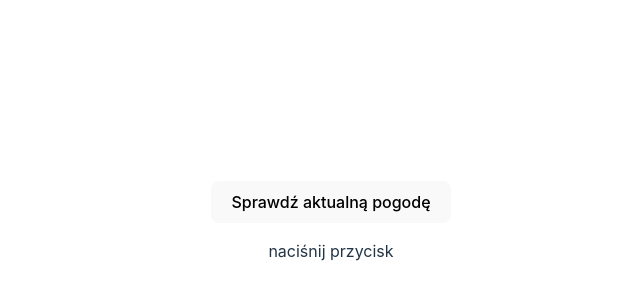
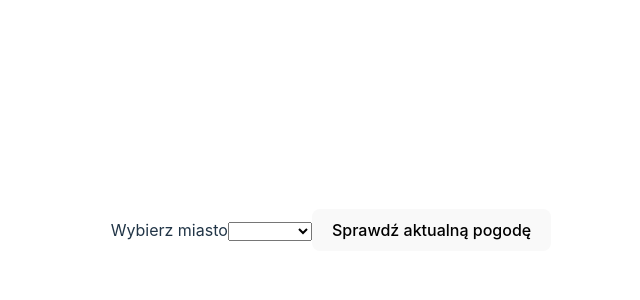
Before and after one commit to ApolinarySzumski/Shazam-API-AS-Project, a React (Vite) app: page / in a window 1280 px wide. Shown: the part 170-470 px from the top of the page, without its empty margins (309-949 px from the left). Built offline with nearby package versions, Linux system fonts and the light colour scheme; no server answers.

Commit message:
choosing city works

```diff
--- a/src/App.tsx
+++ b/src/App.tsx
@@ -1,88 +1,139 @@
 // Aplikacja używa następującego API: https://openweathermap.org/current
+// oraz https://openweathermap.org/api/geocoding-api#direct
 
-import { useEffect, useState } from "react";
+import { BaseSyntheticEvent, useEffect, useState } from "react";
 import "./App.css";
 
 const API_KEY = "00cf304a06131d3dfb70f11fd32c7eba";
-const latSuwalki = 54.11;
-const lonSuwalki = 22.93;
+// const latSuwalki = 54.11;
+// const lonSuwalki = 22.93;
+// const cityName = "Gdansk";
 
-type Weather = {
-  name: string;
-  main: {
-    temp: number;
-    pressure: number;
-  };
-};
+// type Weather = {
+//   name: string;
+//   main: {
+//     temp: number;
+//     pressure: number;
+//   };
+// };
 
 function App() {
-  const [weatherConditions, setWeatherConditions] = useState<Weather>({
-    name: "",
-    main: {
-      temp: 0,
-      pressure: 0,
-    },
-  });
-  const [isButtonClicked, setIsButtonClicked] = useState(false);
+  // const [weatherConditions, setWeatherConditions] = useState<Weather>({
+  //   name: "",
+  //   main: {
+  //     temp: 0,
+  //     pressure: 0,
+  //   },
+  // });
+  //  const [isButtonClicked, setIsButtonClicked] = useState(false);
+  const [placement, setPlacement] = useState({});
+  const [cityName, setCityName] = useState("");
 
-  const getWeather = async () => {
+  // const getPlacement = async () => {
+  //   try {
+  //     const initialResp = await fetch(
+  //       `http://api.openweathermap.org/geo/1.0/direct?q=${cityName},616&limit=1&appid=${API_KEY}`,
+  //     );
+  //     const initialRespToExtract = await initialResp.json();
+  //     return initialRespToExtract;
+  //   } catch (error) {
+  //     console.log(error);
+  //   }
+  // };
+
+  // const getWeather = async () => {
+  //   try {
+  //     // Api params : lat - szerokość geograficzna, lon - długość geograficzna, units - okreśkla jednostkę temperatury, API_KEY - klucz dostępu
+  //     const finalResp = await fetch(
+  //       `https://api.openweathermap.org/data/2.5/weather?lat=${placement.latitude}&lon=${placement.longitude}&units=metric&appid=${API_KEY}`,
+  //     );
+  //     const finalRespToExtract = await finalResp.json();
+  //     return finalRespToExtract;
+  //   } catch (error) {
+  //     console.log(error);
+  //   }
+  // };
+
+  // const getData = async () => {
+  //   await getPlacement().then((cordinates) => {
+  //     setPlacement({
+  //       latitude: cordinates[0].lat,
+  //       longitude: cordinates[0].lon,
+  //     });
+  //   });
+  //   await getWeather()
+  //     .then((extractedResp) => {
+  //       setWeatherConditions(extractedResp);
+  //     })
+  //     .catch((error) => {
+  //       console.log(error);
+  //     });
+  // };
+
+  useEffect(() => {
+    const getPlacement = async () => {
       try {
-      // Api params : lat - szerokość geograficzna, lon - długość geograficzna, units - okreśkla jednostkę temperatury, API_KEY - klucz dostępu
-      const resp = await fetch(
-        `https://api.openweathermap.org/data/2.5/weather?lat=${latSuwalki}&lon=${lonSuwalki}&units=metric&appid=${API_KEY}`,
+        const initialResp = await fetch(
+          `http://api.openweathermap.org/geo/1.0/direct?q=${cityName},616&limit=1&appid=${API_KEY}`,
         );
-      console.log(resp);
-      const respToExtract = await resp.json();
-      return respToExtract;
+        const initialRespToExtract = await initialResp.json();
+        return initialRespToExtract;
       } catch (error) {
         console.log(error);
       }
     };
+    getPlacement().then((cordinates) => {
+      setPlacement({
+        latitude: cordinates[0].lat,
+        longitude: cordinates[0].lon,
+      });
+    });
+  }, [cityName]);
 
-  useEffect(() => {
-    getWeather()
-      .then((extractedResp) => {
-        setWeatherConditions(extractedResp);
-      })
-      .catch((error) => {
-        console.log(error);
-      });
-  }, []);
-
-  const handleClick = () => {
-    setIsButtonClicked(false);
-    console.log(weatherConditions);
-    setIsButtonClicked(true);
+  const handleSubmit = (e: BaseSyntheticEvent) => {
+    e.preventDefault();
+    console.log(placement);
+    // setIsButtonClicked(false);
+    // console.log(weatherConditions);
+    // setIsButtonClicked(true);
   };
 
-  const renderWeather = () => {
-    return (
-      <div>
-        <p>{weatherConditions.name}</p>
-        <br />
-        <p>Aktualna Temperatura: {weatherConditions.main.temp}</p>
-        <br />
-        <p>Ciśnienie: {weatherConditions.main.pressure}hPa</p>
-        <br />
-      </div>
-    );
+  const handleChange = (e: BaseSyntheticEvent) => {
+    setCityName(e.target.value);
   };
+
+  // const renderWeather = () => {
+  //   return (
+  //     <div>
+  //       <p>{weatherConditions.name}</p>
+  //       <br />
+  //       <p>Aktualna Temperatura: {weatherConditions.main.temp}</p>
+  //       <br />
+  //       <p>Ciśnienie: {weatherConditions.main.pressure}hPa</p>
+  //       <br />
+  //     </div>
+  //   );
+  // };
 
   return (
     <>
-      {/* <form onSubmit={handleSubmit}>
+      <form onSubmit={handleSubmit}>
         <label>
-          Type song name
-          <input
-            type="text"
-            placeholder="Enter song name"
-            value={inputValue}
-            onChange={handleChange}
-          />
-        </label> */}
-      <button onClick={handleClick}>Sprawdź aktualną pogodę</button>
-      {isButtonClicked === false ? <p>naciśnij przycisk</p> : renderWeather()}
-      {/* </form> */}
+          Wybierz miasto
+          <select onChange={handleChange}>
+            <option value=""></option>
+            <option value="Gdansk">Gdansk</option>
+            <option value="Warszawa">Warszawa</option>
+            <option value="Krakow">Krakow</option>
+            <option value="Gdansk">Suwalki</option>
+            {
+              // w tagu option wczytaj z API lokalizacke
+            }
+          </select>
+        </label>
+        <button type="submit">Sprawdź aktualną pogodę</button>
+        {/* {isButtonClicked === false ? <p>naciśnij przycisk</p> : renderWeather()} */}
+      </form>
     </>
   );
 }
```
Lines whose indentation alone changed are shown as unchanged.
